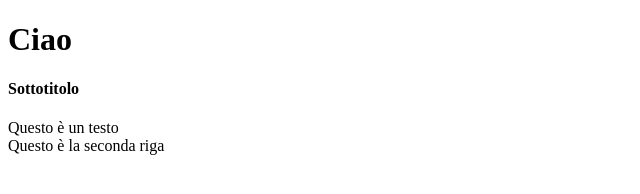
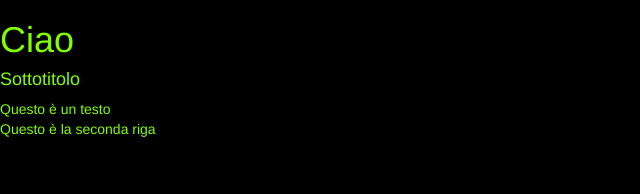
Before and after one commit to j54n1n/moretto, a plain HTML site: page index.html in a window 1280 px wide. Shown: the whole page, without its empty margins (0-640 px from the left). Drawn offline with nearby package versions, Linux system fonts and the light colour scheme.

Commit message:
Adesso con nuovi colori

```diff
--- a/index.html
+++ b/index.html
@@ -3,6 +3,18 @@
 <head>
     <title>Ciao</title>
     <meta charset="UTF-8">
+    <!-- Latest compiled and minified CSS -->
+    <link rel="stylesheet" href="https://maxcdn.bootstrapcdn.com/bootstrap/3.3.7/css/bootstrap.min.css">
+    <!-- jQuery library -->
+    <script src="https://ajax.googleapis.com/ajax/libs/jquery/3.2.1/jquery.min.js"></script>
+    <!-- Latest compiled JavaScript -->
+    <script src="https://maxcdn.bootstrapcdn.com/bootstrap/3.3.7/js/bootstrap.min.js"></script>
+    <style>
+    body {
+        background: black;
+        color: chartreuse;
+    }
+    </style>
 </head>
 <body>
     <h1>Ciao</h1>
```
